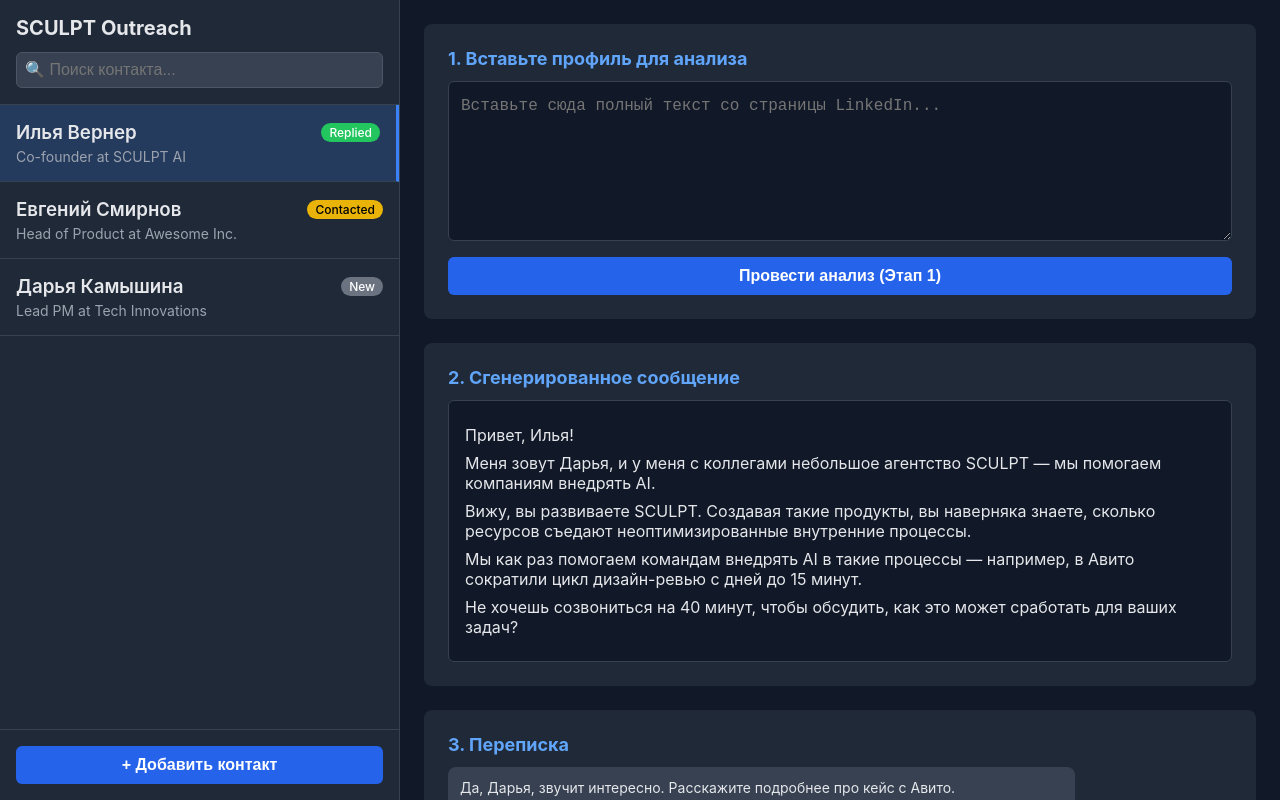
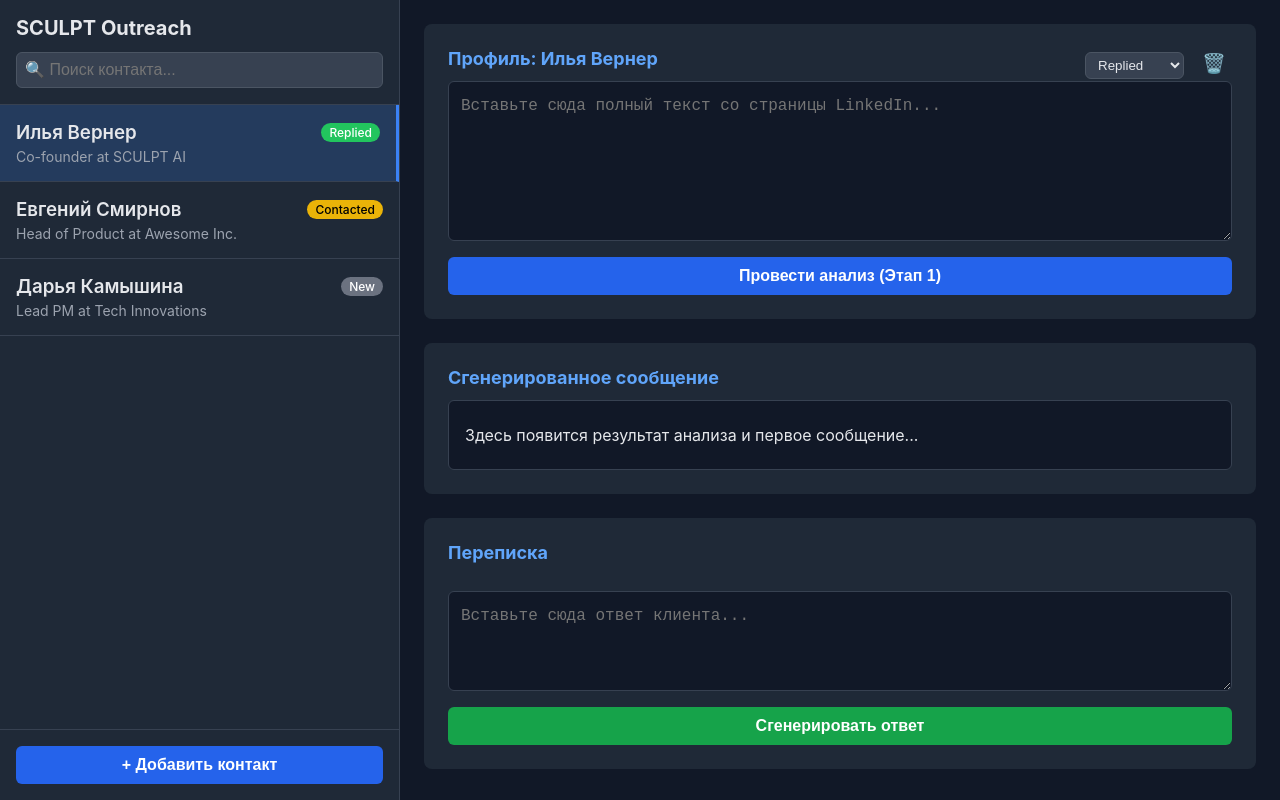
Before and after one commit to iliawerner/nextjs-boilerplate, a Next.js app: page / in a window 1280 px wide. Built offline with nearby package versions, Linux system fonts and the light colour scheme.

Commit message:
Update page.tsx

```diff
--- a/app/page.tsx
+++ b/app/page.tsx
@@ -1,5 +1,106 @@
-// app/page.tsx
+'use client'; // <-- Это важно! Говорит Next.js, что компонент интерактивный.
+
+import React, { useState, useEffect } from 'react';
+
+// Определяем, как выглядит объект контакта
+interface Contact {
+  id: string;
+  name: string;
+  role: string;
+  status: 'New' | 'Contacted' | 'Replied' | 'Archived';
+  profileText?: string;
+  analysis?: string;
+  generatedMessage?: string;
+  conversation?: { author: 'user' | 'client'; text: string }[];
+}
+
+// Начальный список контактов для примера
+const initialContacts: Contact[] = [
+  { id: '1', name: 'Илья Вернер', role: 'Co-founder at SCULPT AI', status: 'Replied' },
+  { id: '2', name: 'Евгений Смирнов', role: 'Head of Product at Awesome Inc.', status: 'Contacted' },
+  { id: '3', name: 'Дарья Камышина', role: 'Lead PM at Tech Innovations', status: 'New' },
+];
+
 export default function HomePage() {
+  // --- СОСТОЯНИЕ (State) ---
+  // Список всех контактов
+  const [contacts, setContacts] = useState<Contact[]>([]);
+  // ID выбранного контакта
+  const [selectedContactId, setSelectedContactId] = useState<string | null>(null);
+  // Текст в поле поиска
+  const [searchTerm, setSearchTerm] = useState('');
+
+  // --- ЛОГИКА ---
+
+  // При первой загрузке приложения, пытаемся загрузить контакты из памяти браузера
+  useEffect(() => {
+    try {
+      const savedContacts = localStorage.getItem('sculpt_contacts');
+      if (savedContacts) {
+        setContacts(JSON.parse(savedContacts));
+        setSelectedContactId(JSON.parse(savedContacts)[0]?.id || null);
+      } else {
+        // Если в памяти ничего нет, используем начальный список
+        setContacts(initialContacts);
+        setSelectedContactId(initialContacts[0]?.id || null);
+      }
+    } catch (error) {
+      console.error("Failed to load contacts from local storage", error);
+      setContacts(initialContacts);
+      setSelectedContactId(initialContacts[0]?.id || null);
+    }
+  }, []); // Пустой массив [] означает, что это выполнится только один раз
+
+  // Когда список контактов меняется, сохраняем его в память браузера
+  useEffect(() => {
+    if(contacts.length > 0) {
+      localStorage.setItem('sculpt_contacts', JSON.stringify(contacts));
+    }
+  }, [contacts]); // Этот код выполняется каждый раз, когда `contacts` изменяется
+
+  // Функция добавления нового контакта
+  const handleAddContact = () => {
+    const name = prompt('Введите имя контакта:');
+    if (name) {
+      const newContact: Contact = {
+        id: new Date().toISOString(), // Уникальный ID на основе времени
+        name: name,
+        role: 'Должность/Компания',
+        status: 'New',
+      };
+      const updatedContacts = [newContact, ...contacts];
+      setContacts(updatedContacts);
+      setSelectedContactId(newContact.id); // Сразу выбираем новый контакт
+    }
+  };
+
+  // Функция удаления контакта
+  const handleDeleteContact = (idToDelete: string) => {
+    if (confirm('Вы уверены, что хотите удалить этот контакт?')) {
+        const updatedContacts = contacts.filter(c => c.id !== idToDelete);
+        setContacts(updatedContacts);
+        // Если удалили выбранный контакт, выбираем первый в списке
+        if(selectedContactId === idToDelete) {
+            setSelectedContactId(updatedContacts[0]?.id || null);
+        }
+    }
+  }
+
+  // Функция смены статуса
+  const handleStatusChange = (contactId: string, newStatus: Contact['status']) => {
+      setContacts(contacts.map(c => c.id === contactId ? {...c, status: newStatus} : c));
+  }
+
+  // Фильтруем контакты на основе текста в поиске
+  const filteredContacts = contacts.filter(contact =>
+    contact.name.toLowerCase().includes(searchTerm.toLowerCase()) ||
+    contact.role.toLowerCase().includes(searchTerm.toLowerCase())
+  );
+
+  // Находим текущий выбранный контакт
+  const selectedContact = contacts.find(c => c.id === selectedContactId);
+
+  // --- ИНТЕРФЕЙС (JSX) ---
   return (
     <div className="container">
       {/* Левая панель: Список контактов */}
@@ -10,46 +111,61 @@
             type="text"
             placeholder="🔍 Поиск контакта..."
             className="search-input"
+            value={searchTerm}
+            onChange={(e) => setSearchTerm(e.target.value)}
           />
         </div>
         <div className="contact-list">
-          {/* Пример контакта */}
-          <div className="contact-item active">
+          {filteredContacts.map((contact) => (
+            <div
+              key={contact.id}
+              className={`contact-item ${contact.id === selectedContactId ? 'active' : ''}`}
+              onClick={() => setSelectedContactId(contact.id)}
+            >
               <div className="contact-info">
-              <h3>Илья Вернер</h3>
-              <span className="status replied">Replied</span>
+                <h3>{contact.name}</h3>
+                <span className={`status ${contact.status.toLowerCase()}`}>{contact.status}</span>
               </div>
-            <p>Co-founder at SCULPT AI</p>
+              <p>{contact.role}</p>
             </div>
-          {/* Другие контакты */}
-          <div className="contact-item">
-            <div className="contact-info">
-              <h3>Евгений Смирнов</h3>
-              <span className="status contacted">Contacted</span>
-            </div>
-            <p>Head of Product at Awesome Inc.</p>
-          </div>
-          <div className="contact-item">
-            <div className="contact-info">
-              <h3>Дарья Камышина</h3>
-              <span className="status new">New</span>
-            </div>
-            <p>Lead PM at Tech Innovations</p>
-          </div>
+          ))}
         </div>
         <div className="sidebar-footer">
-          <button className="btn btn-primary">+ Добавить контакт</button>
+          <button className="btn btn-primary" onClick={handleAddContact}>
+            + Добавить контакт
+          </button>
         </div>
       </aside>
 
       {/* Правая панель: Рабочая область */}
       <main className="main-content">
+        {selectedContact ? (
+          <>
             <div className="card">
-            <h2 className="card-title">1. Вставьте профиль для анализа</h2>
+                <div style={{display: 'flex', justifyContent: 'space-between', alignItems: 'center'}}>
+                    <h2 className="card-title">Профиль: {selectedContact.name}</h2>
+                    <div>
+                        <select
+                            value={selectedContact.status}
+                            onChange={(e) => handleStatusChange(selectedContact.id, e.target.value as Contact['status'])}
+                            className="status-select"
+                        >
+                            <option value="New">New</option>
+                            <option value="Contacted">Contacted</option>
+                            <option value="Replied">Replied</option>
+                            <option value="Archived">Archived</option>
+                        </select>
+                        <button onClick={() => handleDeleteContact(selectedContact.id)} className="delete-btn">
+                            🗑️
+                        </button>
+                    </div>
+                </div>
                 <textarea
+                    key={selectedContact.id} // Ключ для сброса значения при смене контакта
                     placeholder="Вставьте сюда полный текст со страницы LinkedIn..."
                     className="textarea"
                     style={{ height: '160px' }}
+                    defaultValue={selectedContact.profileText || ''}
                 />
                 <button className="btn btn-primary" style={{ marginTop: '12px' }}>
                     Провести анализ (Этап 1)
@@ -57,23 +173,17 @@
             </div>
 
             <div className="card">
-            <h2 className="card-title">2. Сгенерированное сообщение</h2>
+                <h2 className="card-title">Сгенерированное сообщение</h2>
                 <div className="message-box">
-              <p>Привет, Илья!</p>
-              <p>Меня зовут Дарья, и у меня с коллегами небольшое агентство SCULPT — мы помогаем компаниям внедрять AI.</p>
-              <p>Вижу, вы развиваете SCULPT. Создавая такие продукты, вы наверняка знаете, сколько ресурсов съедают неоптимизированные внутренние процессы.</p>
-              <p>Мы как раз помогаем командам внедрять AI в такие процессы — например, в Авито сократили цикл дизайн-ревью с дней до 15 минут.</p>
-              <p>Не хочешь созвониться на 40 минут, чтобы обсудить, как это может сработать для ваших задач?</p>
+                    <p>Здесь появится результат анализа и первое сообщение...</p>
                 </div>
             </div>
 
             <div className="card">
-            <h2 className="card-title">3. Переписка</h2>
-            <div className="chat-bubble">
-              <p>Да, Дарья, звучит интересно. Расскажите подробнее про кейс с Авито.</p>
-            </div>
+              <h2 className="card-title">Переписка</h2>
+              {/* Тут будет история переписки */}
               <textarea
-              placeholder="Вставьте сюда ответ клиента или напишите свой вопрос для генерации продолжения..."
+                placeholder="Вставьте сюда ответ клиента..."
                 className="textarea"
                 style={{ marginTop: '16px', height: '100px' }}
               />
@@ -81,7 +191,34 @@
                 Сгенерировать ответ
               </button>
             </div>
+          </>
+        ) : (
+          <div className="card">
+            <h2 className="card-title">Контакты не найдены</h2>
+            <p>Добавьте свой первый контакт, чтобы начать работу.</p>
+          </div>
+        )}
       </main>
+      <style jsx>{`
+        .status-select {
+            background-color: #374151;
+            color: #e5e7eb;
+            border: 1px solid #4b5563;
+            border-radius: 6px;
+            padding: 4px 8px;
+            margin-right: 12px;
+        }
+        .delete-btn {
+            background: none;
+            border: none;
+            color: #9ca3af;
+            cursor: pointer;
+            font-size: 1.2rem;
+        }
+        .delete-btn:hover {
+            color: #ef4444;
+        }
+      `}</style>
     </div>
   );
 }
```
Lines whose indentation alone changed are shown as unchanged.
